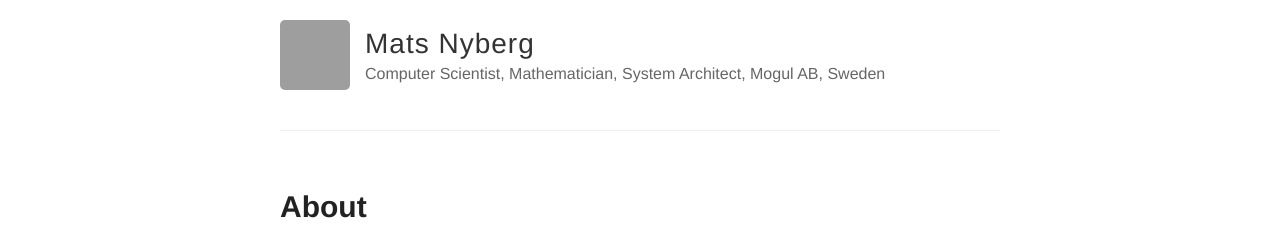
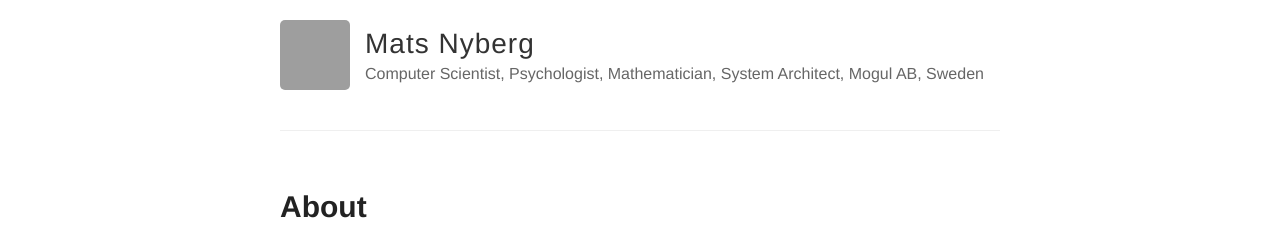
Before and after one commit to jollobajano/jollobajano.github.io, a Jekyll site: the page built from about.md, in a window 1280 px wide. Shown: the top 250 px of the page. Built offline with Jekyll 4.4.1, drawn with Linux system fonts in a browser that asks for light colours; Markdown is read by kramdown in place of the engine named in the settings; grey boxes are pictures that could not be loaded.

Commit message:
added to description

```diff
--- a/_config.yml
+++ b/_config.yml
@@ -6,7 +6,7 @@
 name: Mats Nyberg
 
 # Short bio or description (displayed in the header)
-description: Computer Scientist, Mathematician, System Architect, Mogul AB, Sweden
+description: Computer Scientist, Psychologist, Mathematician, System Architect, Mogul AB, Sweden
 
 # URL of your avatar or profile pic (you could use your GitHub profile pic)
 avatar: https://avatars0.githubusercontent.com/u/934802?v=3&s=460
```
